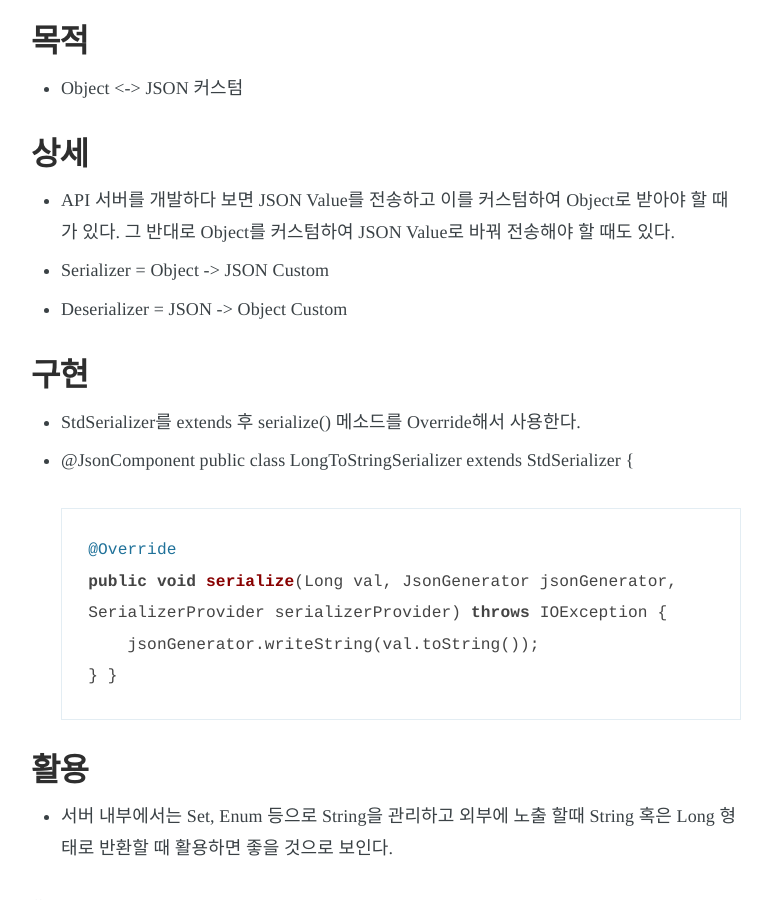
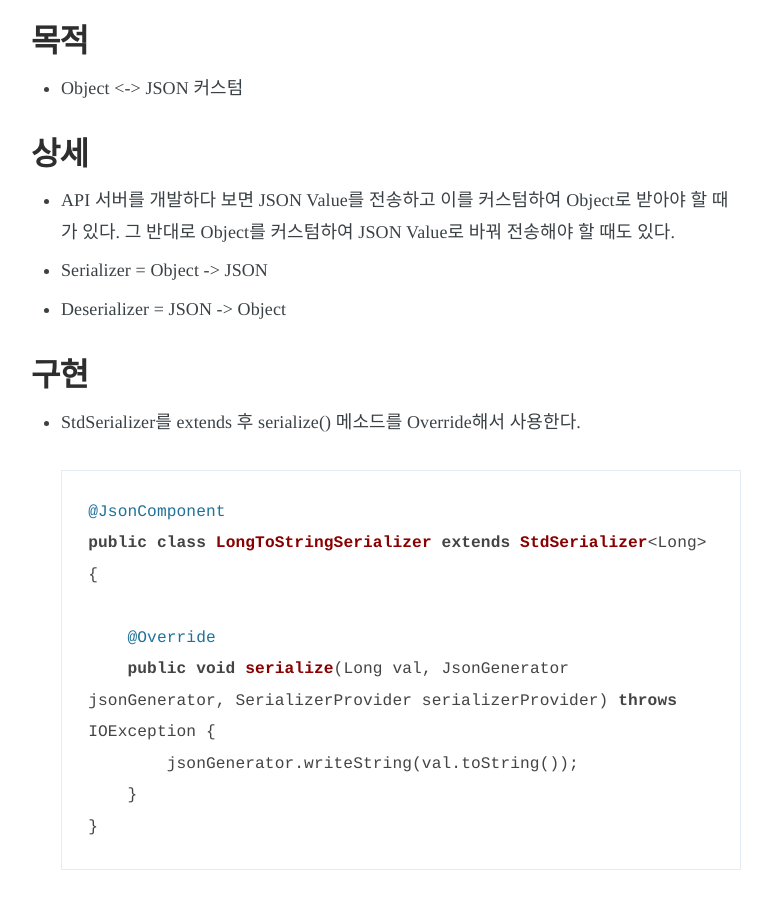
Before and after one commit to pkgonan/pkgonan.github.io, a Jekyll site: the page built from _posts/2018-02-24-Spring-Serializer&Deserializer.md, in a window 1280 px wide and 900 px high, scrolled down 588 px. Shown: the whole window, without its empty margins (254-1026 px from the left). Built offline with Jekyll 4.4.1, drawn with Linux system fonts in a browser that asks for light colours; nearby versions of some CDN libraries; some web fonts are replaced.

Commit message:
Spring Serializer & Deserializer 수정

```diff
--- a/_posts/2018-02-24-Spring-Serializer&Deserializer.md
+++ b/_posts/2018-02-24-Spring-Serializer&Deserializer.md
@@ -15,12 +15,13 @@ navigation: True
 ## 상세
 * API 서버를 개발하다 보면 JSON Value를 전송하고 이를 커스텀하여 Object로 받아야 할 때가 있다.
 그 반대로 Object를 커스텀하여 JSON Value로 바꿔 전송해야 할 때도 있다.
-* Serializer = Object -> JSON Custom
-* Deserializer = JSON -> Object Custom
+* Serializer = Object -> JSON
+* Deserializer = JSON -> Object
 
 ## 구현
 * StdSerializer를 extends 후 serialize() 메소드를 Override해서 사용한다.
-*     @JsonComponent
+
+      @JsonComponent
       public class LongToStringSerializer extends StdSerializer<Long> {
 
           @Override
```
